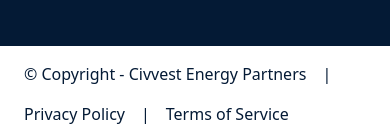
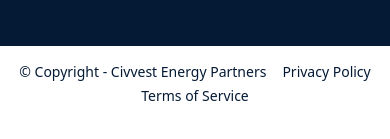
Before and after one commit to frankkdesmondd/civvest, a React (Vite) app in the folder frontend/: page / in a window 390 px wide. Shown: the part 5914-6053 px from the top of the page. Built offline with nearby package versions, Linux system fonts and the light colour scheme; no server answers.

Commit message:
Update Foot.tsx

```diff
--- a/frontend/src/components/Foot.tsx
+++ b/frontend/src/components/Foot.tsx
@@ -3,14 +3,24 @@ import { Link } from 'react-router-dom'
 
 const Foot: React.FC = () => {
   return (
-    <div className="flex justify-center bg-white py-4 px-6 lg:px-20">
-      <p className="flex flex-wrap gap-4 text-[#041a35] text-center">
-        <span>&copy; Copyright - Civvest Energy Partners</span>
-        <span>|</span>
-        <Link to='/privacy-policy'><span>Privacy Policy</span></Link>
-        <span>|</span>
-        <Link to='/terms-and-services'><span>Terms of Service</span></Link>
-      </p>
+    <div className="flex justify-center items-center bg-white py-4 px-4 sm:px-6 lg:px-20">
+      <div className="flex flex-wrap justify-center items-center gap-x-4 gap-y-1 text-[#041a35] text-sm sm:text-base">
+        <span className="whitespace-nowrap">&copy; Copyright - Civvest Energy Partners</span>
+        <span className="hidden sm:inline">|</span>
+        <Link
+          to='/privacy-policy'
+          className="whitespace-nowrap hover:text-blue-600 transition-colors"
+        >
+          Privacy Policy
+        </Link>
+        <span className="hidden sm:inline">|</span>
+        <Link
+          to='/terms-and-services'
+          className="whitespace-nowrap hover:text-blue-600 transition-colors"
+        >
+          Terms of Service
+        </Link>
+      </div>
     </div>
   )
 }
```
